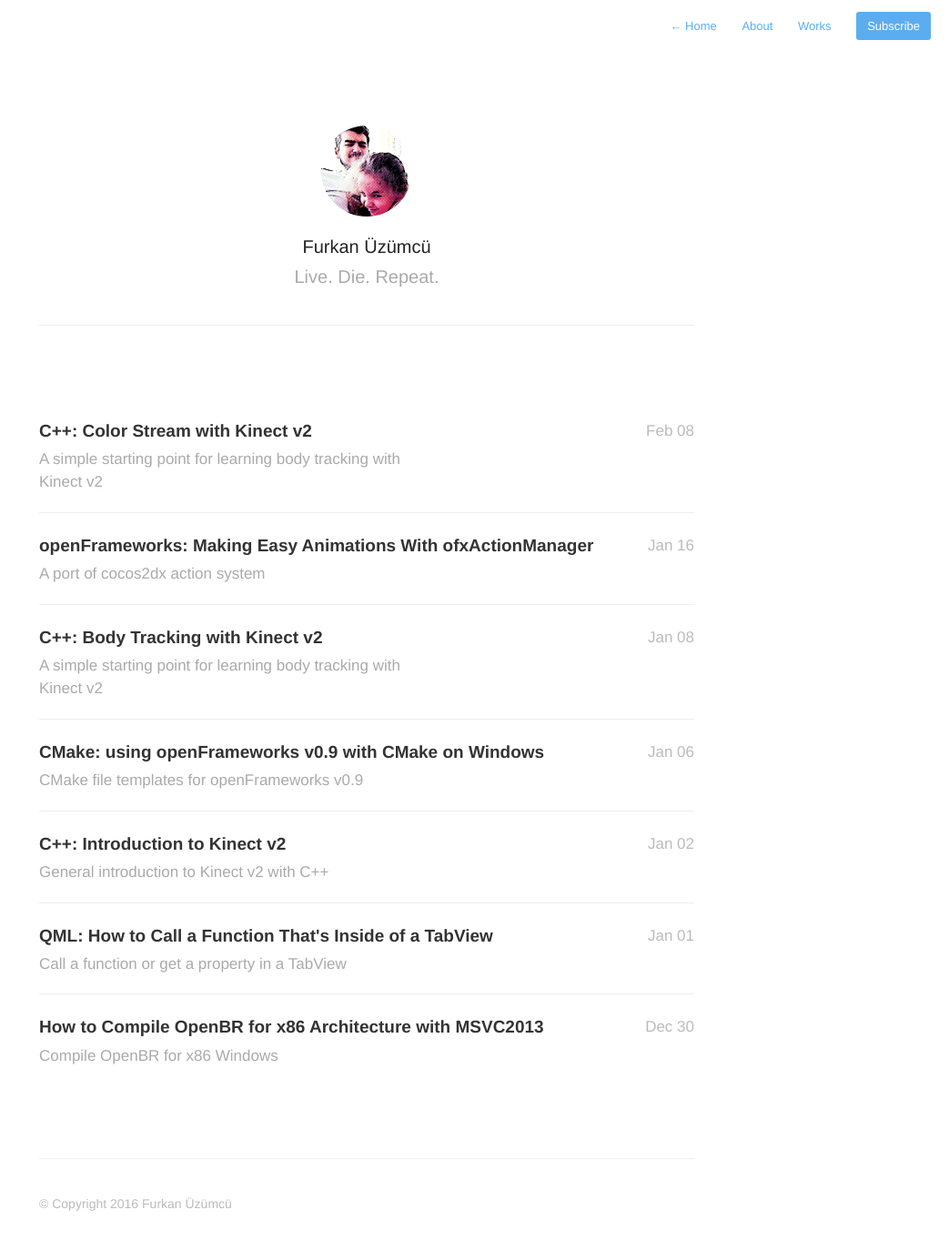
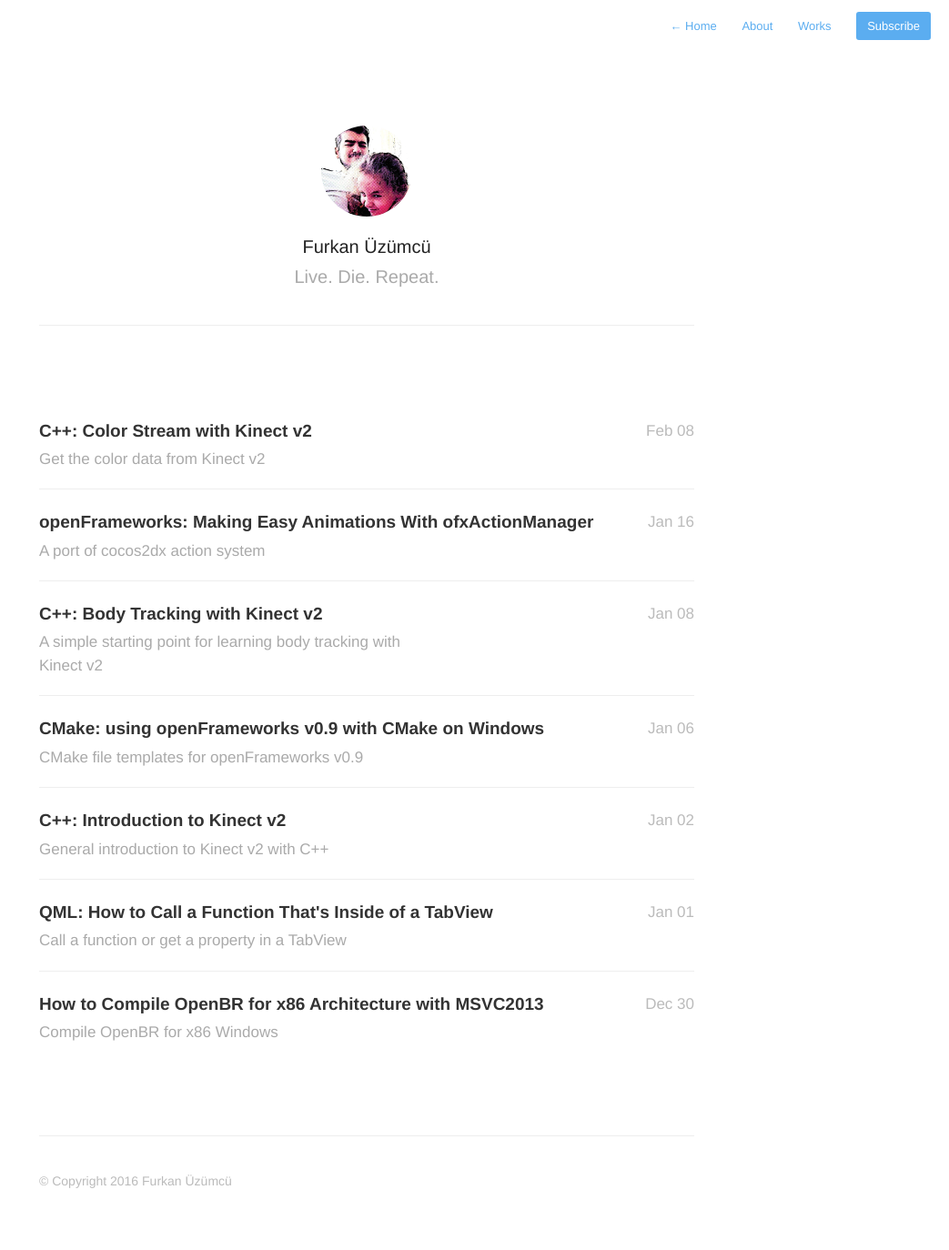
Before and after one commit to Furkanzmc/furkanzmc.github.io, a Jekyll site: the page built from index.html, in a window 1280 px wide. Shown: the whole page at 91% size, without its empty margins (237-1280 px from the left). Built offline with Jekyll 4.4.1, drawn with Linux system fonts in a browser that asks for light colours; nearby versions of some CDN libraries; the list of posts is cut into pages by our own code; after the commit the page ends 1349 px from its top, so only the background shows below that.

Commit message:
Chnage description

```diff
--- a/_posts/2016-02-08-kinect-v2-color-stream.markdown
+++ b/_posts/2016-02-08-kinect-v2-color-stream.markdown
@@ -1,6 +1,6 @@
 ---
 title:  "C++: Color Stream with Kinect v2"
-description: "A simple starting point for learning body tracking with Kinect v2"
+description: "Get the color data from Kinect v2"
 date: 2016-02-08
 tags: c++, kinect, programming
 ---
```
